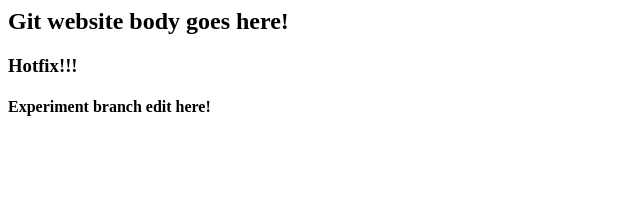
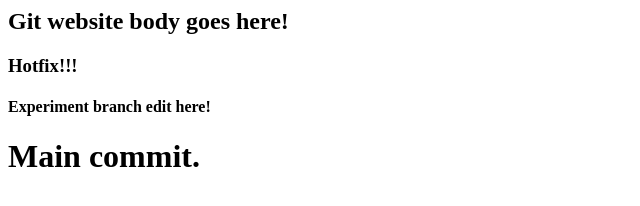
Before and after one commit to sairam-golakoti/springboard-TMLE, a plain HTML site: page index.html in a window 1280 px wide. Shown: the whole page, without its empty margins (0-640 px from the left). Drawn offline with Linux system fonts and the light colour scheme.

Commit message:
Main v1.0

```diff
--- a/index.html
+++ b/index.html
@@ -6,5 +6,9 @@
 		<h2> Git website body goes here!</h2>
 		<h3> Hotfix!!!</h3>
 		<h4> Experiment branch edit here!</h4>
+
+		<div id='main'>
+			<h1> Main commit.</h1>
+		</div>
 	</body>
 </html>
```
